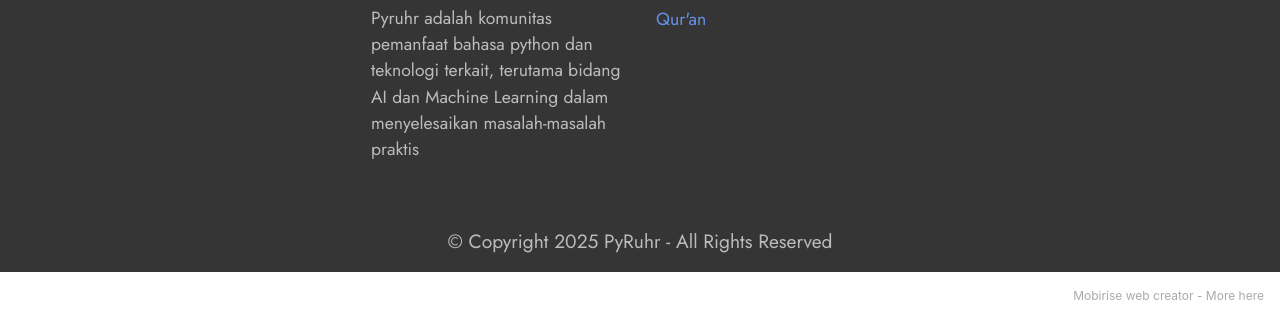
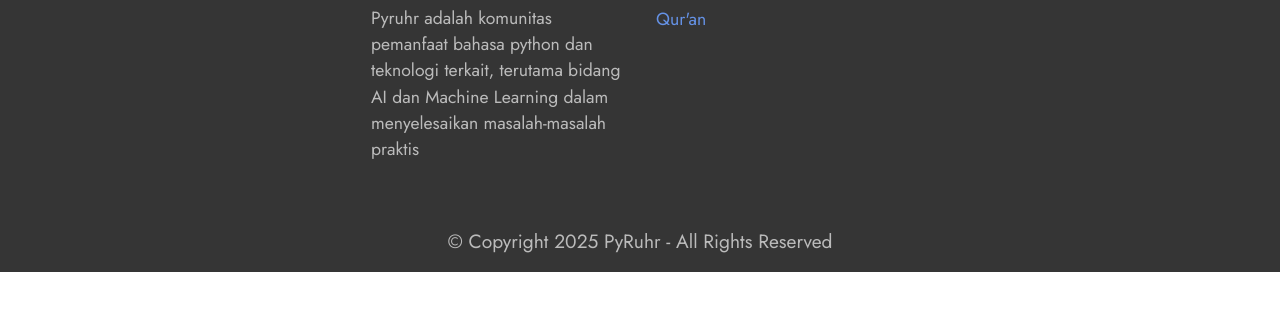
Before and after one commit to pyruhr/home-page, a plain HTML site: page contributor.html in a window 1280 px wide. Shown: the part 2688-3008 px from the top of the page. After the commit the page ends 2960 px from the top, so only its background shows below. Drawn offline with Linux system fonts and the light colour scheme.

Commit message:
Update contributor.html

```diff
--- a/contributor.html
+++ b/contributor.html
@@ -579,7 +579,7 @@
             </div>
         </div>
     </div>
-</section><section style="background-color: #fff; font-family: -apple-system, BlinkMacSystemFont, 'Segoe UI', 'Roboto', 'Helvetica Neue', Arial, sans-serif; color:#aaa; font-size:12px; padding: 0; align-items: center; display: flex;"><a href="https://mobirise.site/j" style="flex: 1 1; height: 3rem; padding-left: 1rem;"></a><p style="flex: 0 0 auto; margin:0; padding-right:1rem;">Mobirise web creator - <a href="https://mobirise.site/n" style="color:#aaa;">More here</a></p></section><script src="assets/web/assets/jquery/jquery.min.js"></script>  <script src="assets/popper/popper.min.js"></script>  <script src="assets/tether/tether.min.js"></script>  <script src="assets/bootstrap/js/bootstrap.min.js"></script>  <script src="assets/smoothscroll/smooth-scroll.js"></script>  <script src="assets/dropdown/js/nav-dropdown.js"></script>  <script src="assets/dropdown/js/navbar-dropdown.js"></script>  <script src="assets/touchswipe/jquery.touch-swipe.min.js"></script>  <script src="assets/theme/js/script.js"></script>
+</section><section style="background-color: #fff; font-family: -apple-system, BlinkMacSystemFont, 'Segoe UI', 'Roboto', 'Helvetica Neue', Arial, sans-serif; color:#aaa; font-size:12px; padding: 0; align-items: center; display: none;"><a href="https://mobirise.site/j" style="flex: 1 1; height: 3rem; padding-left: 1rem;"></a><p style="flex: 0 0 auto; margin:0; padding-right:1rem;">Mobirise web creator - <a href="https://mobirise.site/n" style="color:#aaa;">More here</a></p></section><script src="assets/web/assets/jquery/jquery.min.js"></script>  <script src="assets/popper/popper.min.js"></script>  <script src="assets/tether/tether.min.js"></script>  <script src="assets/bootstrap/js/bootstrap.min.js"></script>  <script src="assets/smoothscroll/smooth-scroll.js"></script>  <script src="assets/dropdown/js/nav-dropdown.js"></script>  <script src="assets/dropdown/js/navbar-dropdown.js"></script>  <script src="assets/touchswipe/jquery.touch-swipe.min.js"></script>  <script src="assets/theme/js/script.js"></script>
 
 
 </body>
```
